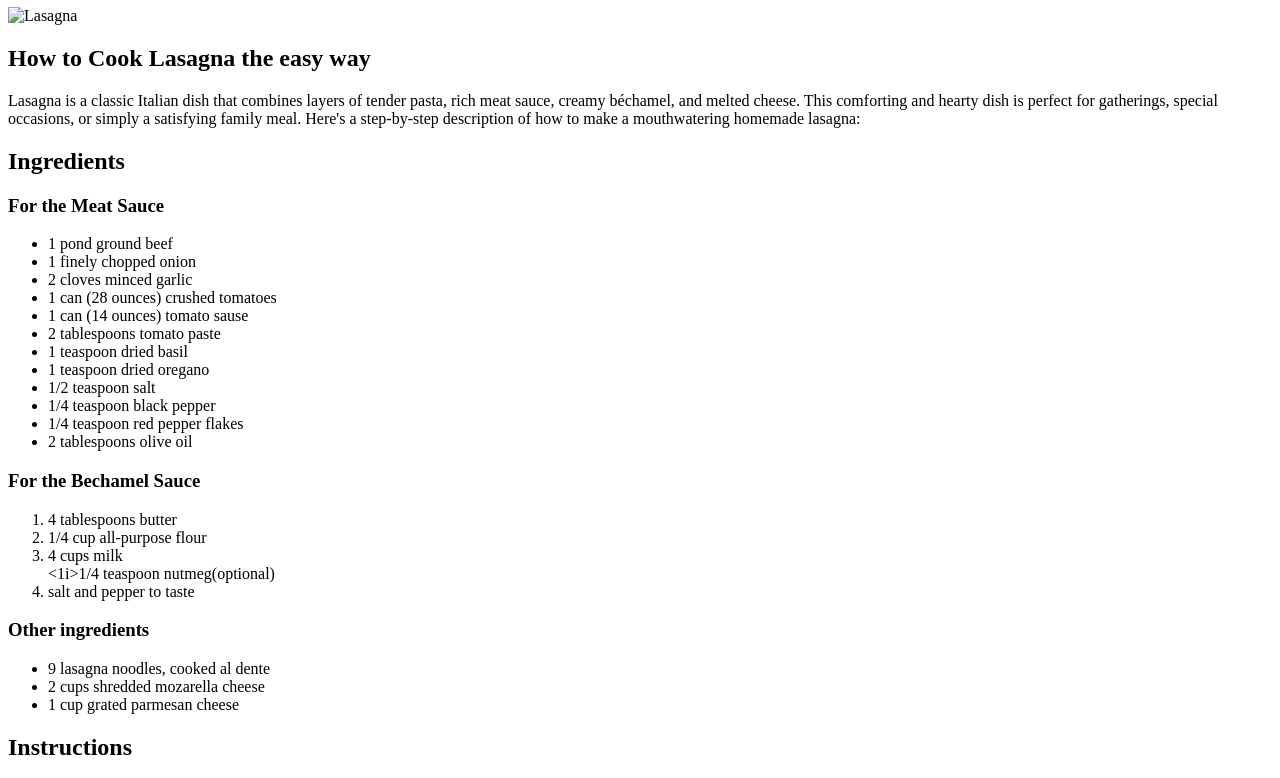
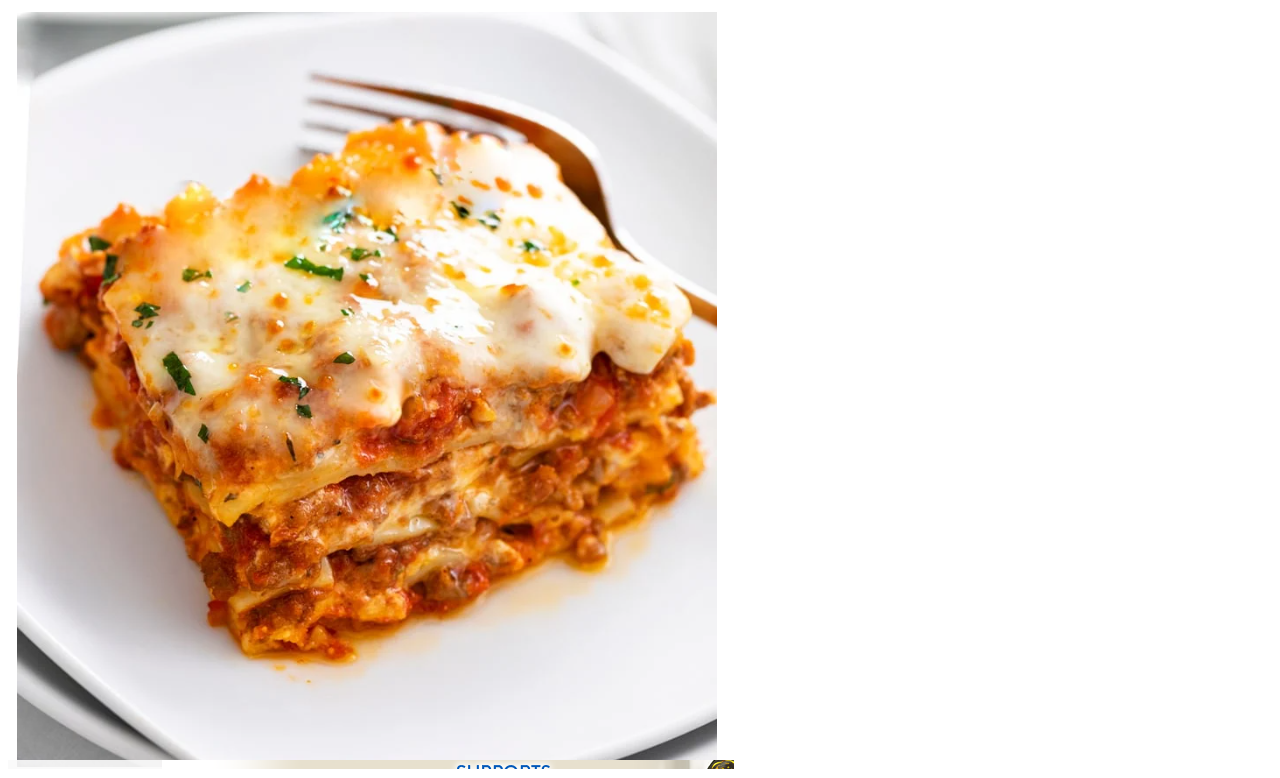
Before and after one commit to abelgcaguioa/odin-recipes, a plain HTML site: page recipes/lasagna.html in a window 1280 px wide. Shown: the part 73-851 px from the top of the page. Drawn offline with Linux system fonts and the light colour scheme; the site is published under a folder, as on GitHub Pages, so addresses that start at the root find nothing.

Commit message:
Fix lasagna image
Updated lasagna image

```diff
--- a/recipes/lasagna.html
+++ b/recipes/lasagna.html
@@ -7,7 +7,7 @@
 </head>
 <body>
     <h1>Lasagna Recipe</h1>
-    <img src="/images/lasagna.png" alt="Lasagna">
+    <img src="../images/lasagna.png" alt="Lasagna">
     <h2>How to Cook Lasagna the easy way</h2>
     <p>Lasagna is a classic Italian dish that combines layers of tender pasta, rich meat sauce, creamy béchamel, and melted cheese. This comforting and hearty dish is perfect for gatherings, special occasions, or simply a satisfying family meal. Here's a step-by-step description of how to make a mouthwatering homemade lasagna:
     </p>
```
